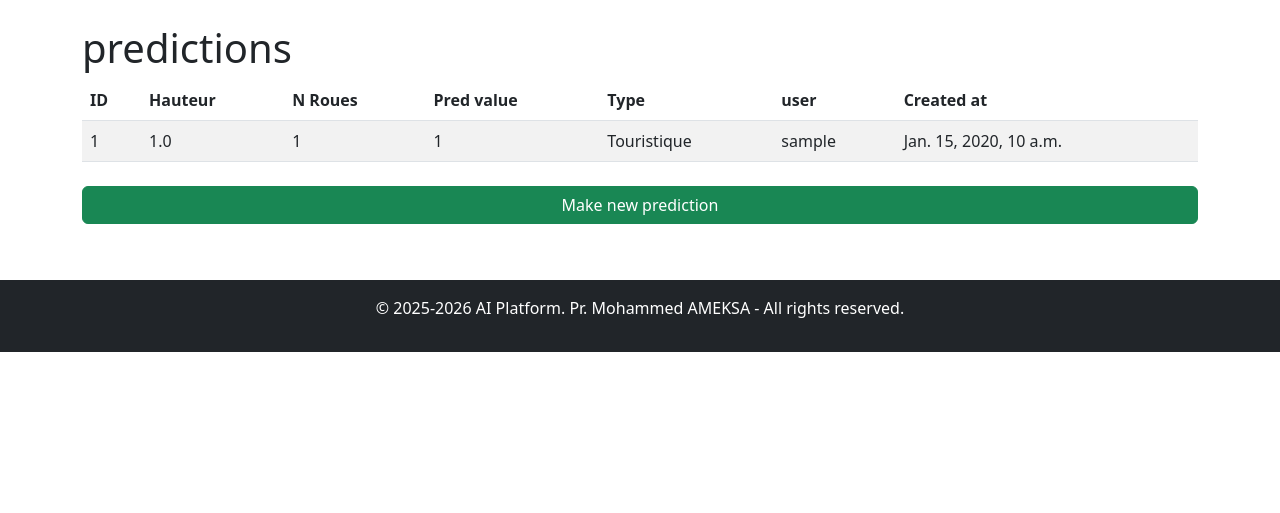
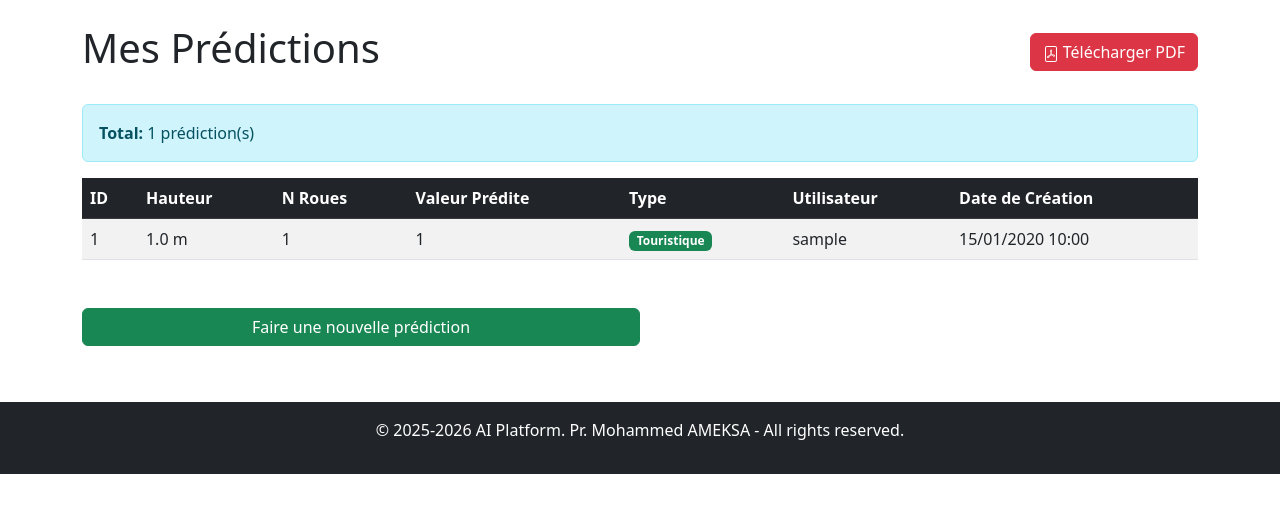
Before and after one commit to ML-django-project/ai_platform, a Django app: page /preds/ in a window 1280 px wide. Shown: the part 56-569 px from the top of the page. Run offline with Django 5.2, Linux system fonts and the light colour scheme; a user stored in the database is signed in; tables that the repository leaves empty hold one stand-in row (values such as "Sample post").

Commit message:
add download predictions pdf

```diff
--- a/algoAI/templates/reglog/preds_list.html
+++ b/algoAI/templates/reglog/preds_list.html
@@ -7,39 +7,64 @@
 
 {% block content %}
     <div class="container">
-        <h1> predictions </h1>
-        <table class="table table-striped">
-            <thead>
+        <div class="d-flex justify-content-between align-items-center mb-4">
+            <h1>Mes Prédictions</h1>
+            <a class="btn btn-danger" href="{% url 'download_predictions_pdf' %}">
+                <svg xmlns="http://www.w3.org/2000/svg" width="16" height="16" fill="currentColor" class="bi bi-file-pdf" viewBox="0 0 16 16">
+                    <path d="M4 0a2 2 0 0 0-2 2v12a2 2 0 0 0 2 2h8a2 2 0 0 0 2-2V2a2 2 0 0 0-2-2H4zm0 1h8a1 1 0 0 1 1 1v12a1 1 0 0 1-1 1H4a1 1 0 0 1-1-1V2a1 1 0 0 1 1-1z"/>
+                    <path d="M4.603 12.087a.81.81 0 0 1-.438-.42c-.195-.388-.13-.776.08-1.102.198-.307.526-.568.897-.787a7.68 7.68 0 0 1 1.482-.645 19.701 19.701 0 0 0 1.062-2.227 7.269 7.269 0 0 1-.43-1.295c-.086-.4-.119-.796-.046-1.136.075-.354.274-.672.65-.823.192-.077.4-.12.602-.077a.7.7 0 0 1 .477.365c.088.164.12.356.127.538.007.187-.012.395-.047.614-.084.51-.27 1.134-.52 1.794a10.954 10.954 0 0 0 .98 1.686 5.753 5.753 0 0 1 1.334.05c.364.065.734.195.96.465.12.144.193.32.2.518.007.192-.047.382-.138.563a1.04 1.04 0 0 1-.354.416.856.856 0 0 1-.51.138c-.331-.014-.654-.196-.933-.417a5.712 5.712 0 0 1-.911-.95 11.651 11.651 0 0 0-1.997.406 11.307 11.307 0 0 1-1.02 1.51c-.292.35-.609.656-.927.787a.793.793 0 0 1-.58.029zm1.379-1.901c-.166.076-.32.156-.459.238-.328.194-.541.383-.647.547-.094.145-.096.25-.04.361.01.022.02.036.026.044a.27.27 0 0 0 .035-.012c.137-.056.355-.235.635-.572a8.18 8.18 0 0 0 .45-.606zm1.64-1.33a12.647 12.647 0 0 1 1.01-.193 11.666 11.666 0 0 1-.51-.858 20.741 20.741 0 0 1-.5 1.05zm2.446.45c.15.162.296.3.435.41.24.19.407.253.498.256a.107.107 0 0 0 .07-.015.307.307 0 0 0 .094-.125.436.436 0 0 0 .059-.2.095.095 0 0 0-.026-.063c-.052-.062-.2-.152-.518-.209a3.881 3.881 0 0 0-.612-.053zM8.078 5.8a6.7 6.7 0 0 0 .2-.828c.031-.188.043-.343.038-.465a.613.613 0 0 0-.032-.198.517.517 0 0 0-.145.04c-.087.035-.158.106-.196.283-.04.192-.03.469.046.822.024.111.054.227.09.346z"/>
+                </svg>
+                Télécharger PDF
+            </a>
+        </div>
+
+        {% if preds %}
+        <div class="alert alert-info" role="alert">
+            <strong>Total:</strong> {{ preds.count }} prédiction(s)
+        </div>
+
+        <div class="table-responsive">
+            <table class="table table-striped table-hover">
+                <thead class="table-dark">
                     <tr>
                         <th>ID</th>
                         <th>Hauteur</th>
                         <th>N Roues</th>
-                    <th>Pred value</th>
-                    <th>Type </th>
-                    <th>user</th>
-                    <th>Created at</th>
+                        <th>Valeur Prédite</th>
+                        <th>Type</th>
+                        <th>Utilisateur</th>
+                        <th>Date de Création</th>
                     </tr>
                 </thead>
                 <tbody>
                     {% for pred in preds %}
                     <tr>
                         <td>{{ pred.id }}</td>
-                    <td>{{ pred.hauteur }}</td>
+                        <td>{{ pred.hauteur }} m</td>
                         <td>{{ pred.n_roues }}</td>
                         <td>{{ pred.pred_result }}</td>
                         <td>
                             {% if pred.pred_result == 0 %}
-                            Camion
+                                <span class="badge bg-primary">Camion</span>
                             {% elif pred.pred_result == 1 %}
-                            Touristique
+                                <span class="badge bg-success">Touristique</span>
                             {% endif %}
                         </td>
                         <td>{{ pred.user.username }}</td>
-                    <td>{{ pred.created_at }}</td>
+                        <td>{{ pred.created_at|date:"d/m/Y H:i" }}</td>
                     </tr>
                     {% endfor %}
                 </tbody>
             </table>
-        <a class="btn btn-success col-12 mt-2 mb-2" href="{% url 'reglog_tester' %}">Make new prediction</a>
+        </div>
+        {% else %}
+        <div class="alert alert-warning" role="alert">
+            Aucune prédiction trouvée. Commencez par faire votre première prédiction!
+        </div>
+        {% endif %}
+
+        <div class="mt-4">
+            <a class="btn btn-success col-12 col-md-6 mt-2 mb-2" href="{% url 'reglog_tester' %}">Faire une nouvelle prédiction</a>
+        </div>
     </div>
 {% endblock content %}
--- a/algoAI/urls.py
+++ b/algoAI/urls.py
@@ -10,4 +10,5 @@ urlpatterns = [
     path('reglog_tester/', views.regLog_tester, name='reglog_tester'),
     path('reglog_prediction', views.regLog_prediction, name='reglog_prediction'),
     path('preds/', views.preds_list, name='preds_list'),
+    path('preds/download-pdf/', views.download_predictions_pdf, name='download_predictions_pdf'),
 ]
--- a/algoAI/views.py
+++ b/algoAI/views.py
@@ -2,6 +2,13 @@ from django.shortcuts import render
 from .models import predHistory
 from django.utils import timezone
 from django.contrib.auth.decorators import login_required
+from django.http import HttpResponse
+from reportlab.lib.pagesizes import letter, A4
+from reportlab.lib import colors
+from reportlab.lib.units import inch
+from reportlab.platypus import SimpleDocTemplate, Table, TableStyle, Paragraph, Spacer
+from reportlab.lib.styles import getSampleStyleSheet, ParagraphStyle
+from reportlab.lib.enums import TA_CENTER
 import os
 import joblib
 
@@ -60,7 +67,6 @@ def regLog_prediction(request):
             n_roues = nbr_roues,
             pred_result = predicted_class,
             user = request.user
-            #created_at = timezone.now()
         )
 
         # Tâche 6: Préparer le Plateau-Repas (context)
@@ -78,8 +84,100 @@ def regLog_prediction(request):
 
 @login_required
 def preds_list(request):
-    preds = predHistory.objects.filter(user=request.user)
+    preds = predHistory.objects.filter(user=request.user).order_by('-created_at')
     context = {
         'preds': preds,
     }
     return render(request, 'reglog/preds_list.html', context)
+
+@login_required
+def download_predictions_pdf(request):
+    # Get user's predictions
+    preds = predHistory.objects.filter(user=request.user).order_by('-created_at')
+
+    # Create the HttpResponse object with PDF header
+    response = HttpResponse(content_type='application/pdf')
+    response['Content-Disposition'] = f'attachment; filename="predictions_{request.user.username}.pdf"'
+
+    # Create the PDF object
+    doc = SimpleDocTemplate(response, pagesize=A4)
+    elements = []
+
+    # Styles
+    styles = getSampleStyleSheet()
+    title_style = ParagraphStyle(
+        'CustomTitle',
+        parent=styles['Heading1'],
+        fontSize=24,
+        textColor=colors.HexColor('#1a1a1a'),
+        spaceAfter=30,
+        alignment=TA_CENTER
+    )
+
+    # Add title
+    title = Paragraph(f"Historique des Prédictions - {request.user.username}", title_style)
+    elements.append(title)
+    elements.append(Spacer(1, 0.3*inch))
+
+    # Add metadata
+    metadata = Paragraph(
+        f"<b>Date de génération:</b> {timezone.now().strftime('%d/%m/%Y %H:%M')}<br/>"
+        f"<b>Nombre total de prédictions:</b> {preds.count()}",
+        styles['Normal']
+    )
+    elements.append(metadata)
+    elements.append(Spacer(1, 0.3*inch))
+
+    # Create table data
+    data = [['ID', 'Hauteur (m)', 'Nombre de Roues', 'Type de Véhicule', 'Date de Création']]
+
+    type_vehicules = {0: 'Camion', 1: 'Touristique'}
+
+    for pred in preds:
+        data.append([
+            str(pred.id),
+            str(pred.hauteur),
+            str(int(pred.n_roues)),
+            type_vehicules[pred.pred_result],
+            pred.created_at.strftime('%d/%m/%Y %H:%M')
+        ])
+
+    # Create table
+    table = Table(data, colWidths=[0.8*inch, 1.2*inch, 1.5*inch, 1.5*inch, 1.8*inch])
+
+    # Add style to table
+    table.setStyle(TableStyle([
+        # Header styling
+        ('BACKGROUND', (0, 0), (-1, 0), colors.HexColor('#343a40')),
+        ('TEXTCOLOR', (0, 0), (-1, 0), colors.whitesmoke),
+        ('ALIGN', (0, 0), (-1, -1), 'CENTER'),
+        ('FONTNAME', (0, 0), (-1, 0), 'Helvetica-Bold'),
+        ('FONTSIZE', (0, 0), (-1, 0), 12),
+        ('BOTTOMPADDING', (0, 0), (-1, 0), 12),
+        ('TOPPADDING', (0, 0), (-1, 0), 12),
+
+        # Body styling
+        ('BACKGROUND', (0, 1), (-1, -1), colors.beige),
+        ('TEXTCOLOR', (0, 1), (-1, -1), colors.black),
+        ('FONTNAME', (0, 1), (-1, -1), 'Helvetica'),
+        ('FONTSIZE', (0, 1), (-1, -1), 10),
+        ('ALIGN', (0, 1), (-1, -1), 'CENTER'),
+        ('GRID', (0, 0), (-1, -1), 1, colors.black),
+        ('ROWBACKGROUNDS', (0, 1), (-1, -1), [colors.white, colors.lightgrey]),
+        ('VALIGN', (0, 0), (-1, -1), 'MIDDLE'),
+    ]))
+
+    elements.append(table)
+
+    # Add footer
+    elements.append(Spacer(1, 0.5*inch))
+    footer = Paragraph(
+        "© 2025-2026 AI Platform. Pr. Mohammed AMEKSA - All rights reserved.",
+        styles['Normal']
+    )
+    elements.append(footer)
+
+    # Build PDF
+    doc.build(elements)
+
+    return response
```
Lines whose indentation alone changed are shown as unchanged.
